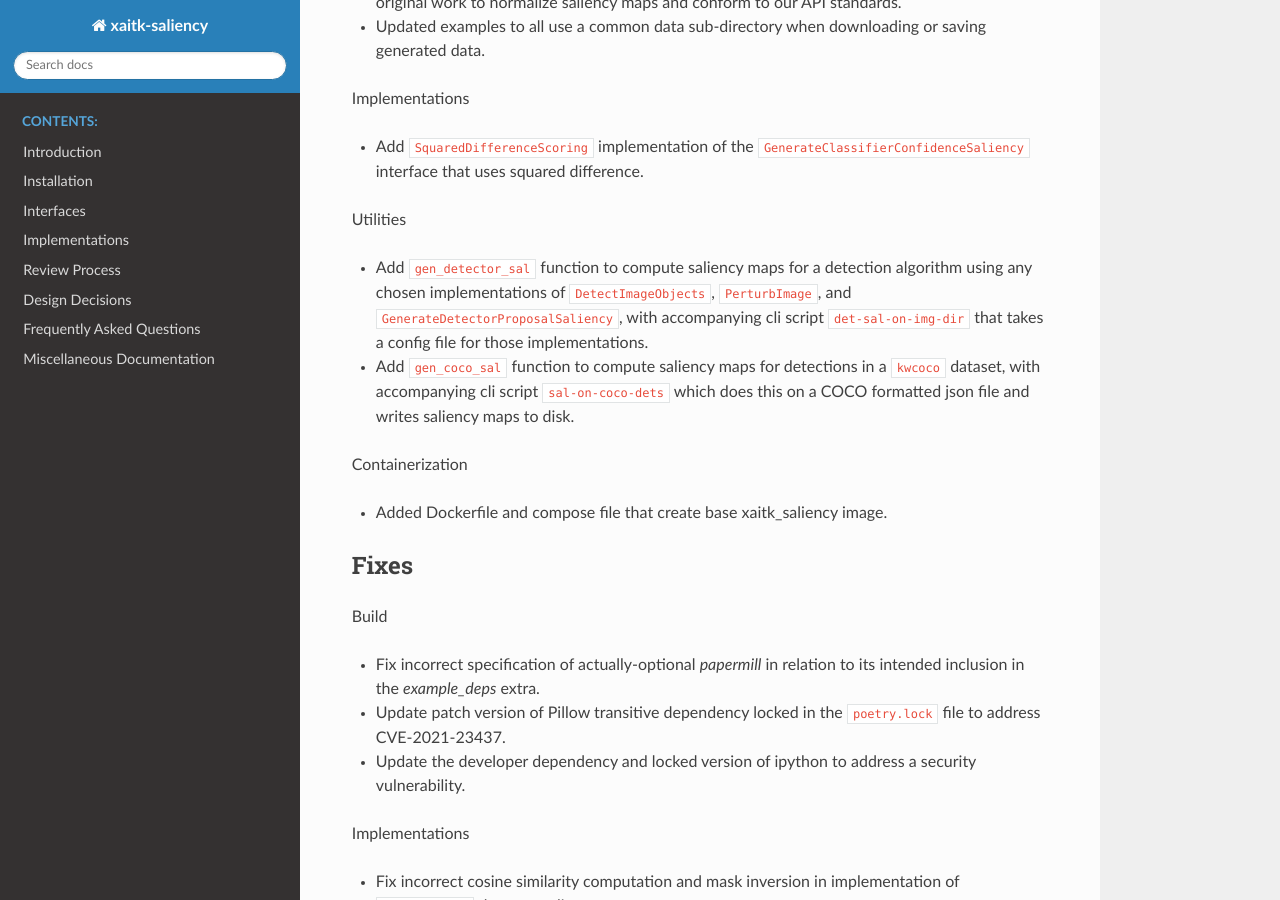
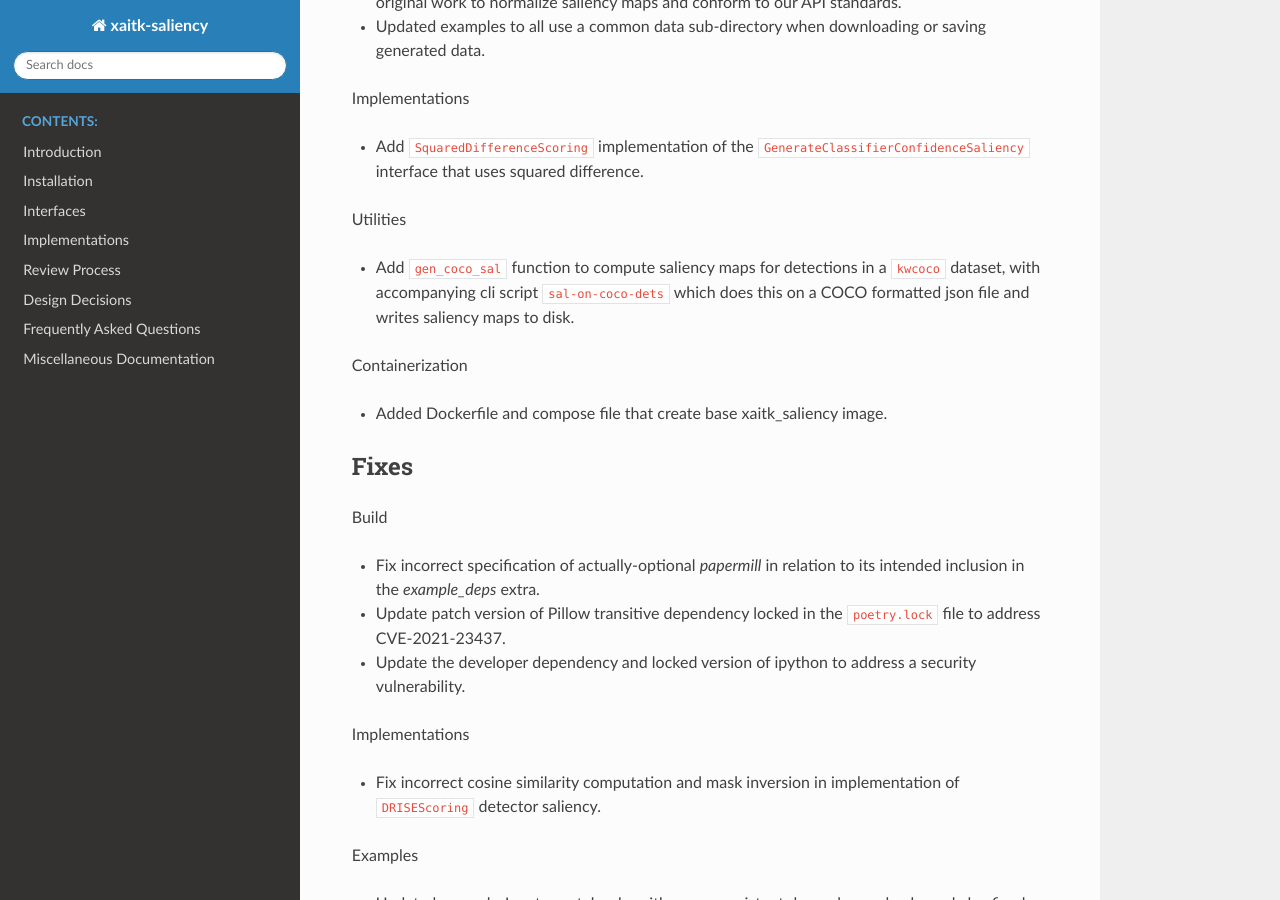
Before and after one commit to XAITK/xaitk-saliency, a Sphinx documentation site: the page built from docs/release_notes/pending_release.rst, in a window 1280 px wide and 900 px high, scrolled down 612 px. Built offline with Sphinx 7.4.7 and the Read the Docs theme 2.0.0, drawn with Linux system fonts in a browser that asks for light colours; pages that are not in the unit, such as notebooks, are missing from menus.

Commit message:
Remove reference to gen_detector_sal in release notes

```diff
--- a/docs/release_notes/pending_release.rst
+++ b/docs/release_notes/pending_release.rst
@@ -35,12 +35,6 @@ Implementations
   interface that uses squared difference.
 
 Utilities
-
-* Add ``gen_detector_sal`` function to compute saliency maps for a detection
-  algorithm using any chosen implementations of ``DetectImageObjects``,
-  ``PerturbImage``, and ``GenerateDetectorProposalSaliency``, with accompanying
-  cli script ``det-sal-on-img-dir`` that takes a config file for those
-  implementations.
 
 * Add ``gen_coco_sal`` function to compute saliency maps for detections in a
   ``kwcoco`` dataset, with accompanying cli script ``sal-on-coco-dets`` which
```
